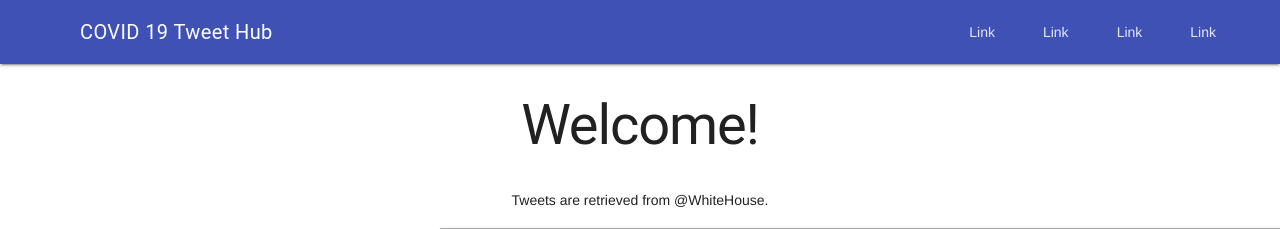
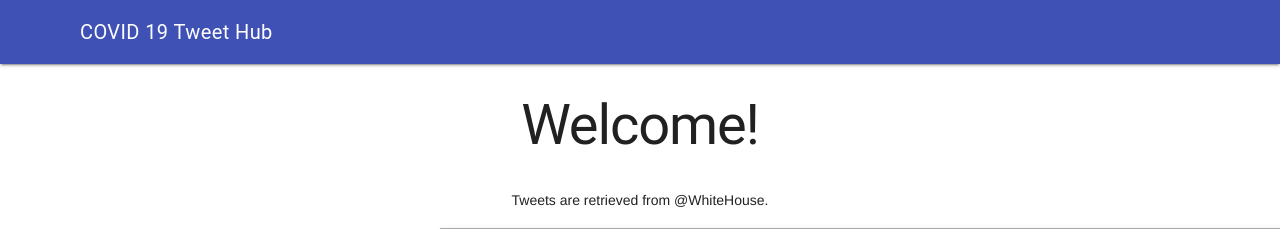
Before and after one commit to dannypenguin/CMSC495G6, a Flask app: page / in a window 1280 px wide. Shown: the top 229 px of the page. Run offline with Flask 2, Linux system fonts and the light colour scheme; data comes from the database, SQL or seed files in the repository.

Commit message:
small change to the header

```diff
--- a/templates/index.html
+++ b/templates/index.html
@@ -1,32 +1,18 @@
-{% extends 'base.html' %}
-
-{% block head %}
-{% endblock %}
-
-{% block body %}
+{% extends 'base.html' %} {% block head %} {% endblock %} {% block body %}
 <div class="mdl-layout mdl-js-layout mdl-layout--fixed-header">
     <header class="mdl-layout__header">
         <div class="mdl-layout__header-row">
             <!-- Title -->
             <span class="mdl-layout-title">COVID 19 Tweet Hub</span>
-      <!-- Add spacer, to align navigation to the right -->
-      <div class="mdl-layout-spacer"></div>
-      <!-- Navigation. We hide it in small screens. -->
-      <nav class="mdl-navigation mdl-layout--large-screen-only">
-        <a class="mdl-navigation__link" href="">Link</a>
-        <a class="mdl-navigation__link" href="">Link</a>
-        <a class="mdl-navigation__link" href="">Link</a>
-        <a class="mdl-navigation__link" href="">Link</a>
-      </nav>
         </div>
     </header>
     <main class="mdl-layout__content">
         <div class="page-content">
-      <div class = "content">
+            <div class="content">
                 <h1 style="text-align: center">Welcome!</h1>
                 <p style="text-align: center">Tweets are retrieved from @WhiteHouse.</p>
-      {% if tweets | length < 1 %}
-        <h4 style="text-align: center">There are no tasks. Create one below!</h4>
+                {% if tweets | length
+                < 1 %} <h4 style="text-align: center">There are no tasks. Create one below!</h4>
                     {% else %}
                     <table class="mdl-data-table mdl-js-data-table mdl-data-table--selectable mdl-shadow--2dp">
                         <thead>
```
Lines whose indentation alone changed are shown as unchanged.
